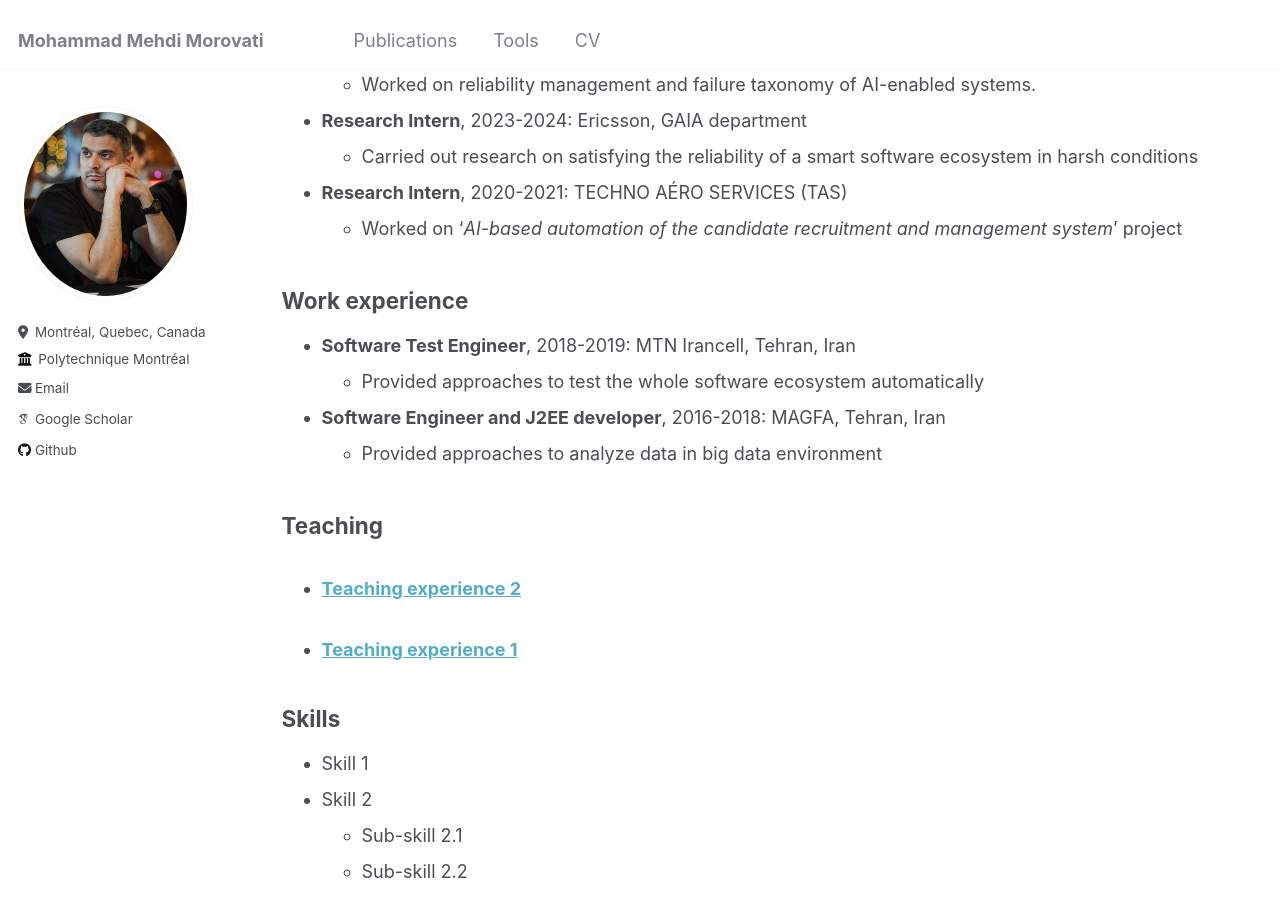
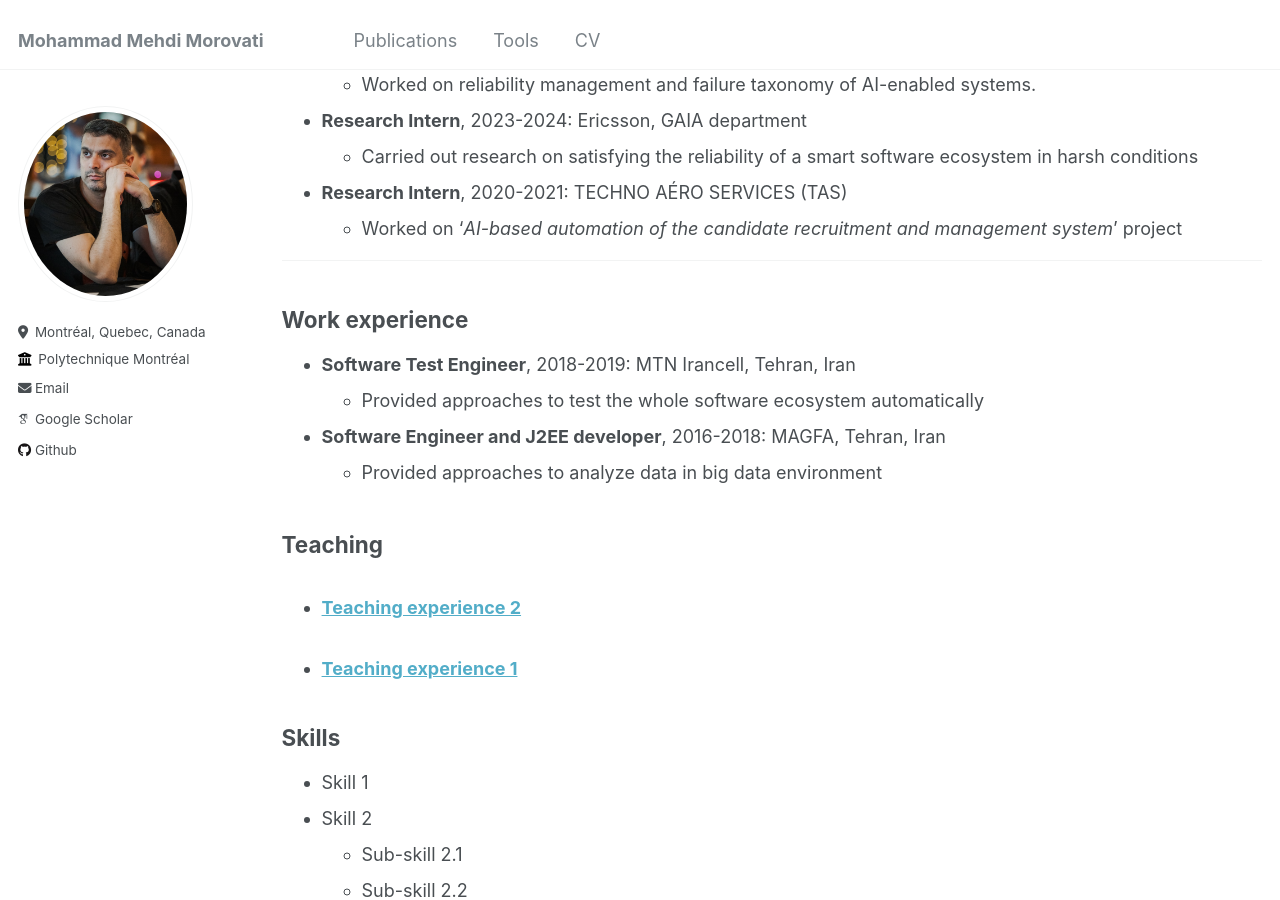
Before and after one commit to mehdi-morovati/mehdi-morovati.github.io, a Jekyll site: the page built from _pages/cv.md, in a window 1280 px wide and 900 px high, scrolled down 386 px. Built offline with Jekyll 4.4.1, drawn with Linux system fonts in a browser that asks for light colours; some web fonts are replaced.

Commit message:
Update cv.md

```diff
--- a/_pages/cv.md
+++ b/_pages/cv.md
@@ -26,7 +26,7 @@ redirect_from:
 * **Research Intern**, 2020-2021: TECHNO AÉRO SERVICES (TAS)
   * Worked on ‘*AI-based automation of the candidate recruitment and management system*’ project
 
-
+________
 ## Work experience
 * **Software Test Engineer**, 2018-2019: MTN Irancell, Tehran, Iran
   * Provided approaches to test the whole software ecosystem automatically
```
